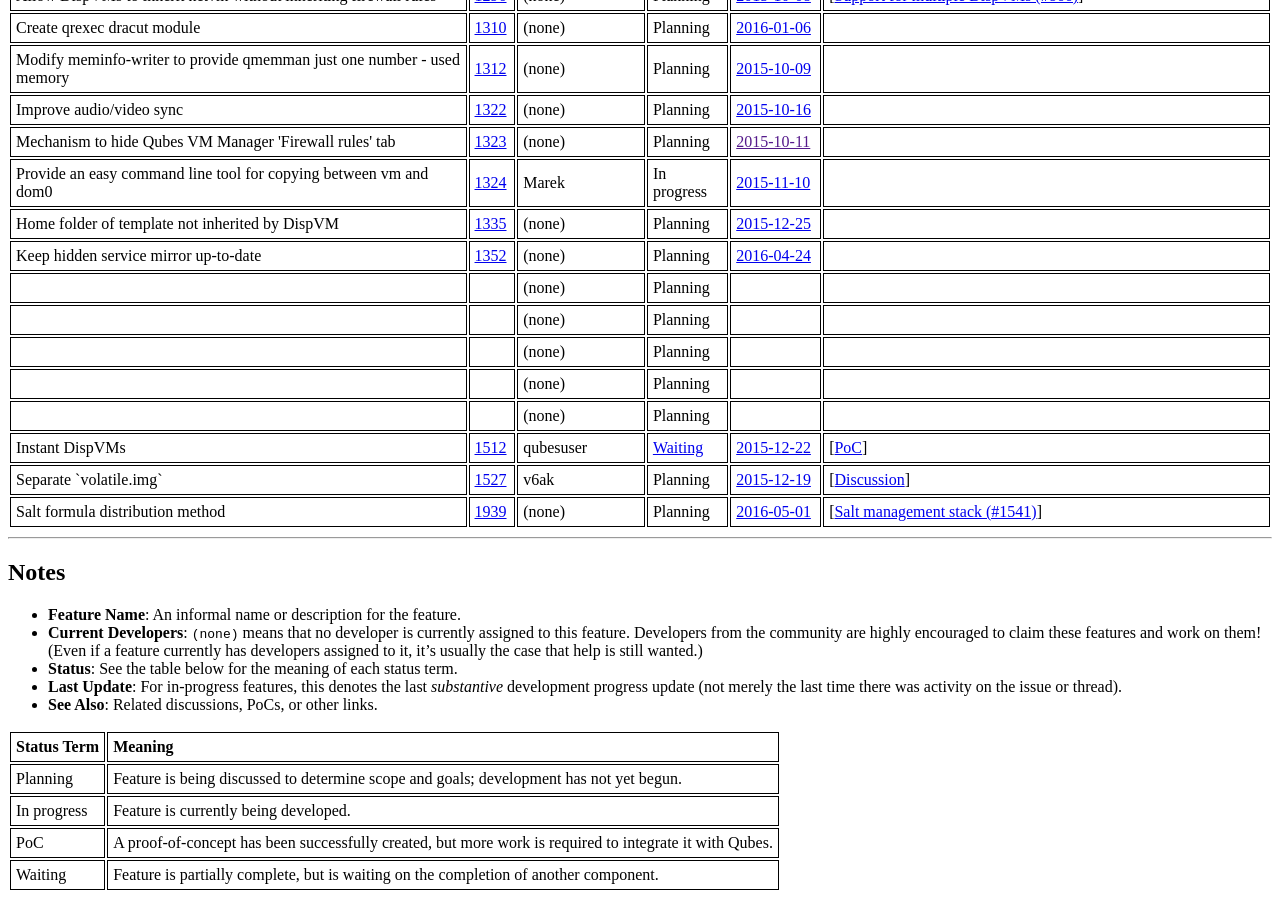
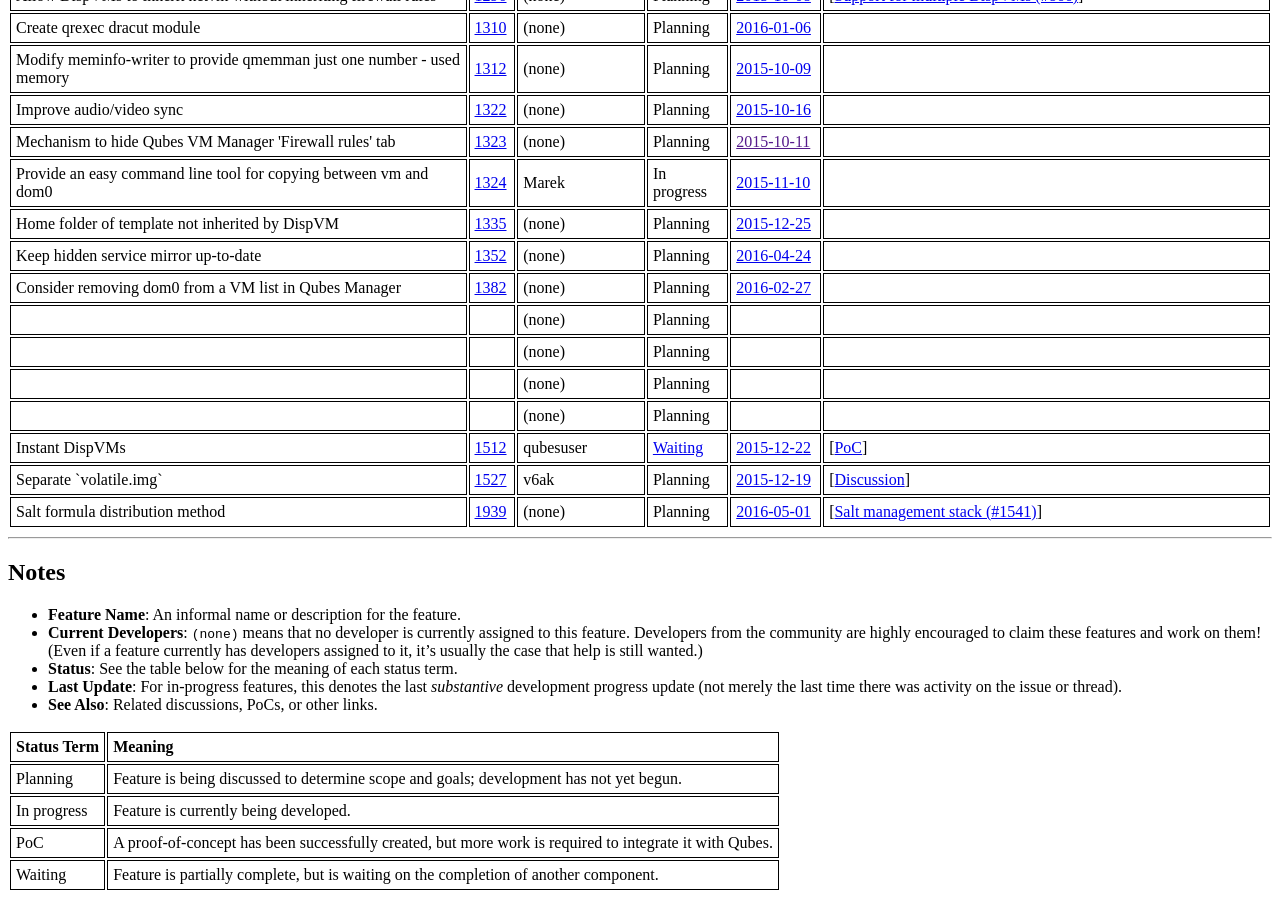
Before and after one commit to QubesOS/qubes-issues, a Jekyll site: the page built from index.md, in a window 1280 px wide and 900 px high, scrolled down 1769 px. Built offline with Jekyll 4.4.1, drawn with Linux system fonts in a browser that asks for light colours.

Commit message:
Track #1382

```diff
--- a/_data/features.yml
+++ b/_data/features.yml
@@ -797,15 +797,15 @@
   - desc   :
     url    :
 
-- name   :
-  issue  :
+- name   : Consider removing dom0 from a VM list in Qubes Manager
+  issue  : 1382
   devs   :
   status :
-    code   :
+    code   : Planning
     url    :
   updated:
-    date   :
-    url    :
+    date   : 2016-02-27
+    url    : https://github.com/QubesOS/qubes-issues/issues/1382#issuecomment-189763611
   info   :
   - desc   :
     url    :
```
